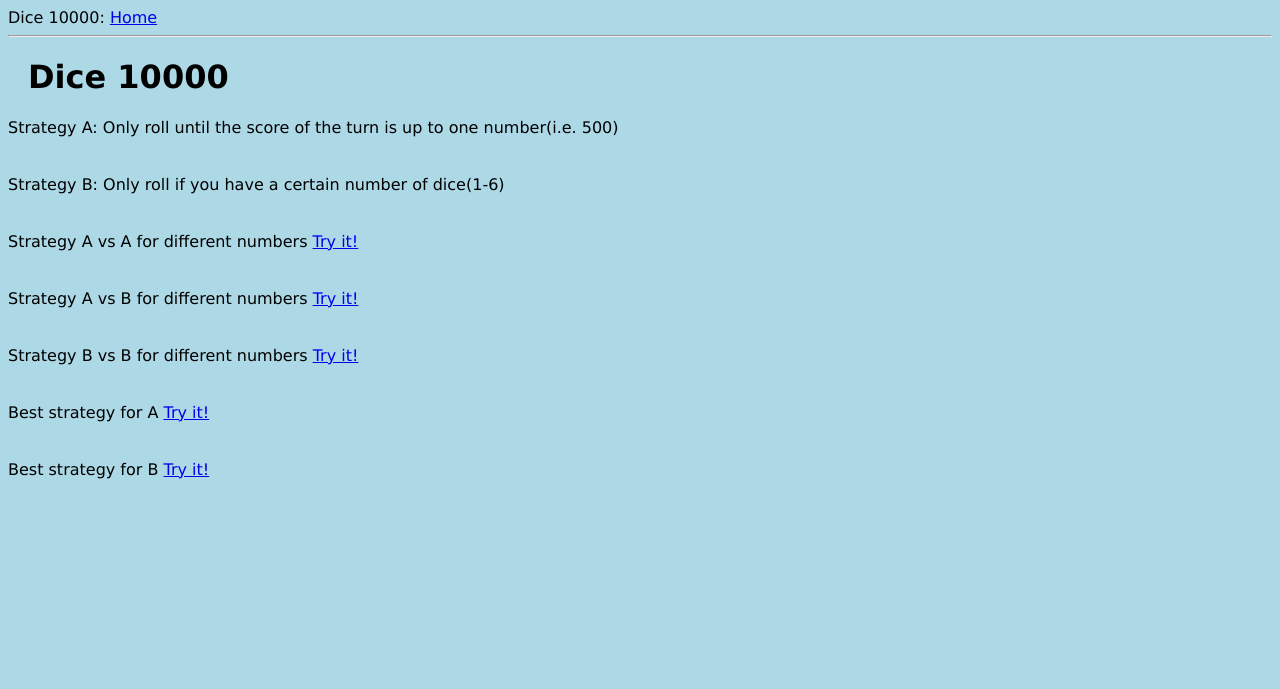
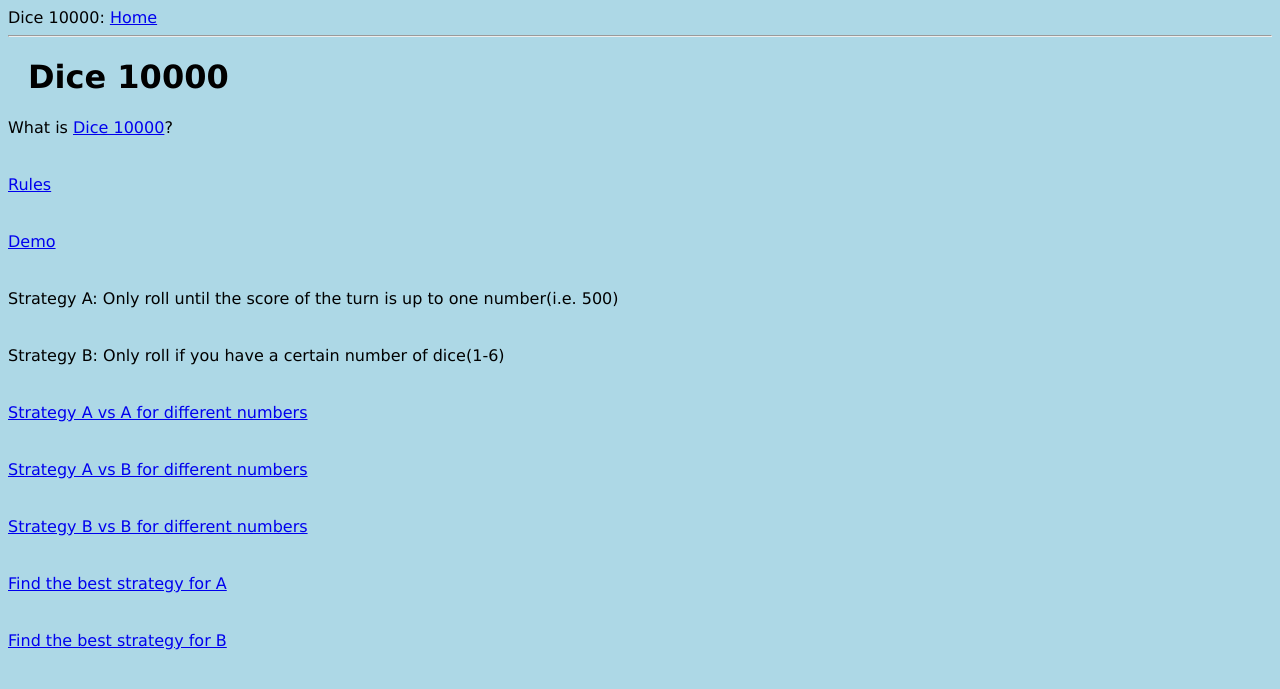
Before and after one commit to docfate111/dice-10000, a Flask app: page / in a window 1280 px wide. Shown: the top 689 px of the page. Run offline with Flask 2, Linux system fonts and the light colour scheme.

Commit message:
added demo and rules endpoints

```diff
--- a/app/routes.py
+++ b/app/routes.py
@@ -145,3 +145,28 @@ def text5():
         form_title="Simulate several games to find the best number of dice to stop at for each turn (based on your opponent)",
         label1="(Optional) Number of dice for player 1",
     )
+@app.route("/rules", methods=["GET"])
+def text6():
+    return render_template(
+        "rules.html",
+    )
+
+@app.route("/demo", methods=["GET", "POST"])
+def text7():
+    if request.method == "POST":
+        num_games = request.form["num_games"]
+        player1_stoppingscore = request.form["player1_stoppingscore"]
+        player2_stoppingscore = request.form["player2_stoppingscore"]
+        res = dicethousand.simulate_2stratAplayers(
+            num_games, player1_stoppingscore, player2_stoppingscore
+        )
+        return render_template(
+            "textResults.html",
+            new_text=str(res),
+            num_games=num_games,
+            player1_stoppingscore=player1_stoppingscore,
+            player2_stoppingscore=player2_stoppingscore,
+        )
+    return render_template(
+        "demo.html",
+    )
--- a/app/templates/index.html
+++ b/app/templates/index.html
@@ -2,11 +2,14 @@
 
 {% block content %}
     <h1>Dice 10000</h1>
+    <div>What is <a href="http://www.dice-play.com/Games/TenThousand.htm">Dice 10000</a>?</div><br></br>
+    <div><a href="/rules">Rules </a></div><br></br>
+    <div> <a href="/demo">Demo</a></div><br></br>
     <div>Strategy A: Only roll until the score of the turn is up to one number(i.e. 500)</div><br></br>
     <div>Strategy B: Only roll if you have a certain number of dice(1-6)</div><br></br>
-    <div>Strategy A vs A for different numbers <a href="/AA">Try it!</a></div><br></br>
-    <div>Strategy A vs B for different numbers <a href="/AB">Try it!</a></div><br></br>
-    <div>Strategy B vs B for different numbers <a href="/BB">Try it!</a></div><br></br>
-    <div>Best strategy for A <a href="/bestA">Try it!</a></div><br></br>
-    <div>Best strategy for B <a href="/bestB">Try it!</a></div><br></br>
+    <div> <a href="/AA">Strategy A vs A for different numbers</a></div><br></br>
+    <div> <a href="/AB">Strategy A vs B for different numbers</a></div><br></br>
+    <div> <a href="/BB">Strategy B vs B for different numbers</a></div><br></br>
+    <div> <a href="/bestA">Find the best strategy for A</a></div><br></br>
+    <div> <a href="/bestB">Find the best strategy for B</a></div><br></br>
 {% endblock %}
```
